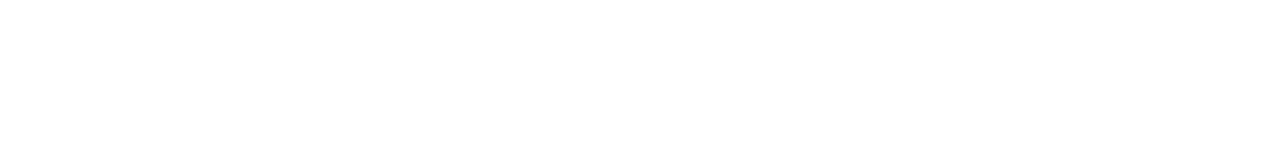
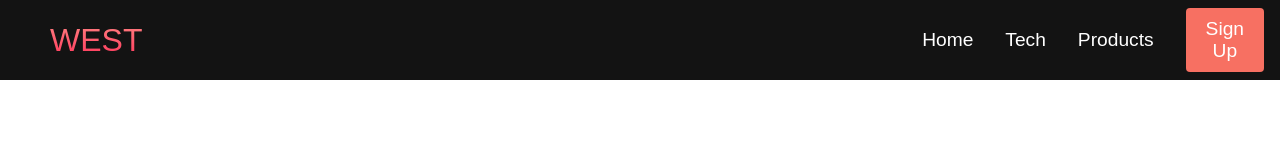
Before and after one commit to shreyash00007/West-Tech, a plain HTML site: page tech.html in a window 1280 px wide. Drawn offline with Linux system fonts and the light colour scheme.

Commit message:
tech page

```diff
--- a/tech.html
+++ b/tech.html
@@ -0,0 +1,35 @@
+<!DOCTYPE html>
+<html lang="en">
+  <head>
+    <meta charset="UTF-8" />
+    <meta name="viewport" content="width=device-width, initial-scale=1.0" />
+    <title>West-Tech</title>
+    <link rel="stylesheet" href="style.css" />
+  </head>
+  <body>
+    <nav class="navbar">
+      <div class="nav_container">
+        <a href="#" id="navbar_logo">WEST</a>
+        <span class="bar"></span>
+        <span class="bar"></span>
+        <span class="bar"></span>
+        <span class="bar"></span>
+      </div>
+      <ul class="navbar_menu">
+        <li class="nav_item">
+          <a href="/index.html" class="navbar_links">Home</a>
+        </li>
+        <li class="nav_item">
+          <a href="./tech.html" class="navbar_links">Tech</a>
+        </li>
+        <li class="nav_item">
+          <a href="#" class="navbar_links">Products</a>
+        </li>
+        <li class="nav_btn">
+          <a href="#" class="button">Sign Up</a>
+        </li>
+      </ul>
+    </nav>
+    <script src="script.js"></script>
+  </body>
+</html>
```
Also changed, not shown: index.html (+3 -1 lines).
